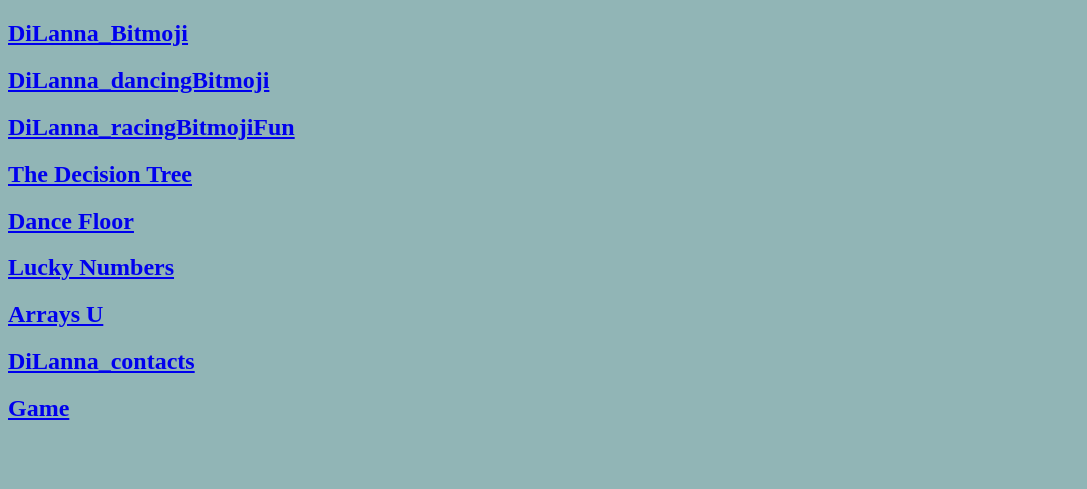
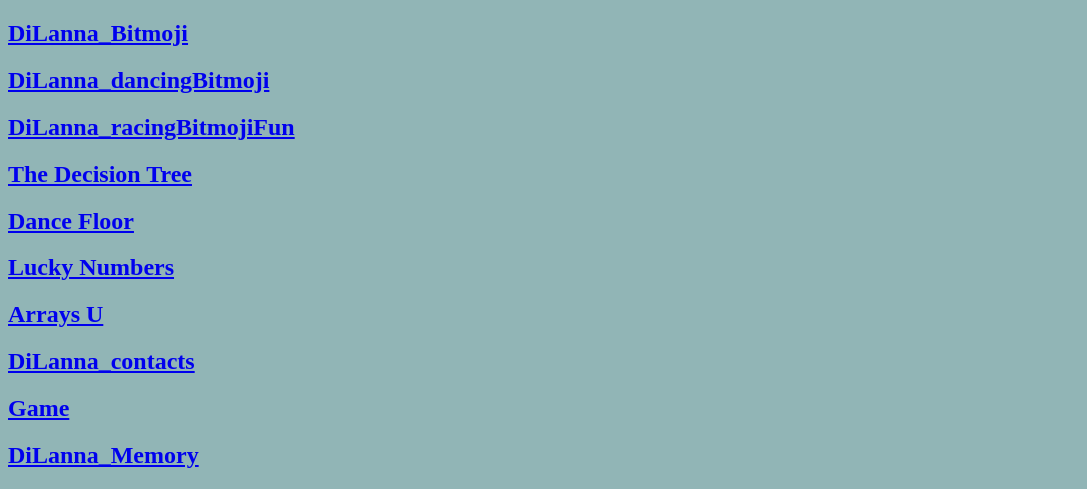
Before and after one commit to ddilanna/ddilanna.github.io, a plain HTML site: page Javascript.html in a window 1280 px wide. Shown: the part 432-921 px from the top of the page, without its empty margins (0-1087 px from the left). Before the commit the page ends 874 px from the top, so only its background shows below. Drawn offline with Linux system fonts and the light colour scheme; a script that the page names is missing.

Commit message:
Add files via upload

```diff
--- a/Javascript.html
+++ b/Javascript.html
@@ -32,5 +32,6 @@
     <h2><a href="https://www.khanacademy.org/computer-programming/arrays-u/5068992305479680">Arrays U</a></h2><script src="https://www.khanacademy.org/computer-programming/arrays-u/5068992305479680/embed.js?editor=yes&buttons=yes&author=yes&embed=yes"></script>
     <h2><a href="https://www.khanacademy.org/computer-programming/contact-app/6657628008398848">DiLanna_contacts</a></h2><script src="https://www.khanacademy.org/computer-programming/contact-app/6657628008398848/embed.js?editor=yes&buttons=yes&author=yes&embed=yes"></script>
     <h2><a href="https://www.khanacademy.org/computer-programming/game/5241102571192320">Game</a></h2><script src="https://www.khanacademy.org/computer-programming/game/5241102571192320/embed.js?editor=yes&buttons=yes&author=yes&embed=yes"></script>
+    <h2><a href="https://www.khanacademy.org/computer-programming/working-memory-game/5424475160100864">DiLanna_Memory</a></h2><script src="https://www.khanacademy.org/computer-programming/working-memory-game/5424475160100864/embed.js?editor=yes&buttons=yes&author=yes&embed=yes"></script>
 </body>
 </html>
```
